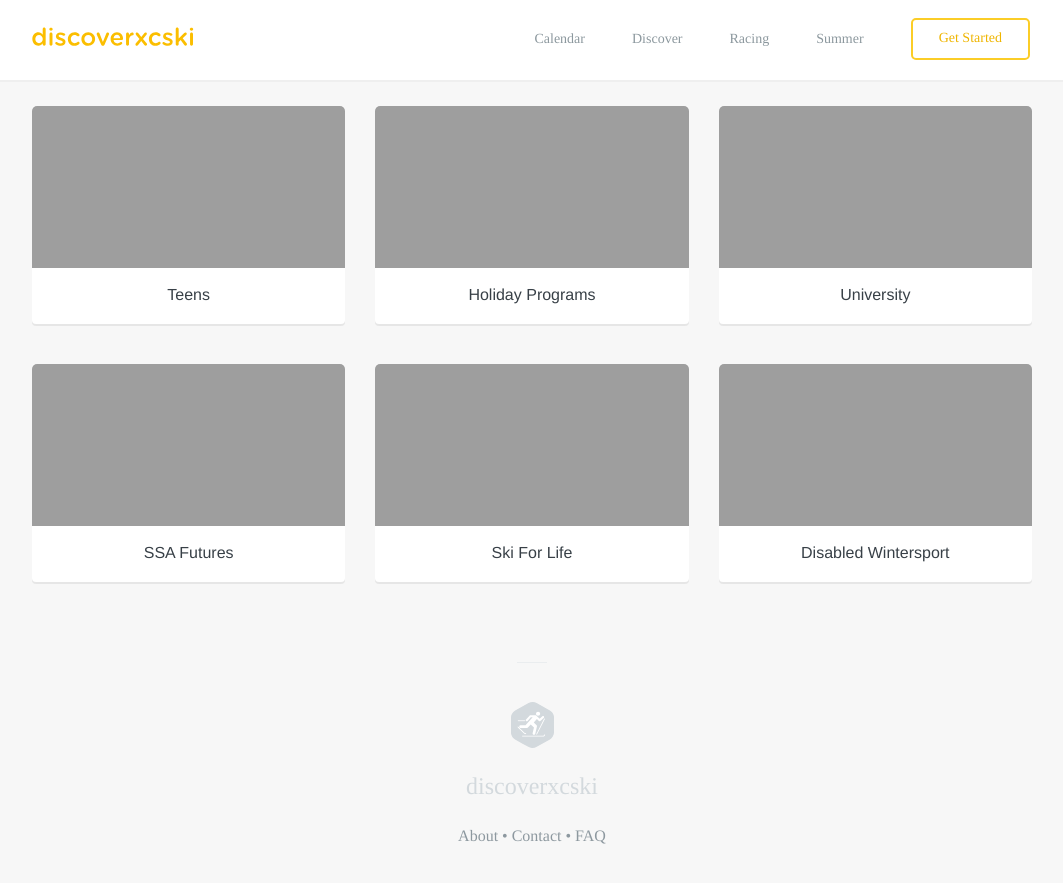
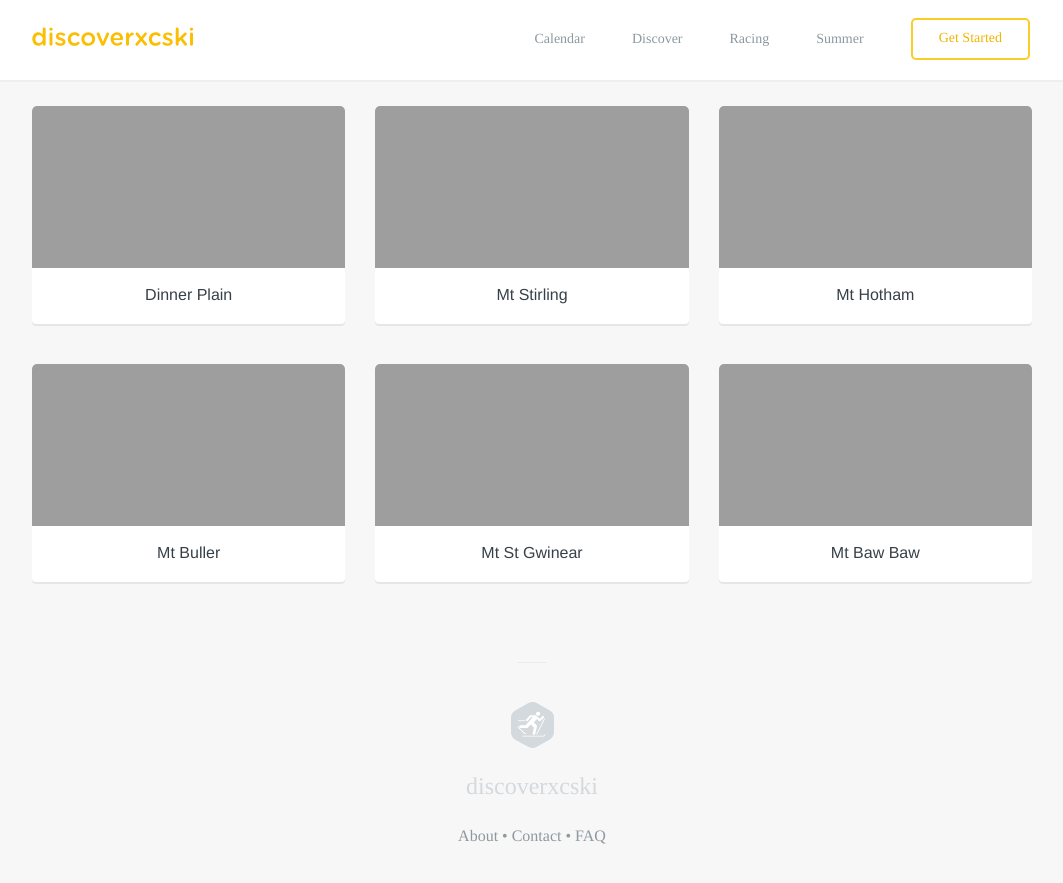
Before and after one commit to robcatto/robcatto.github.io, a Jekyll site: the page built from get-started/resorts/index.html, in a window 1280 px wide and 900 px high, scrolled down 1348 px. Shown: the top 883 px of the window, without its empty margins (108-1171 px from the left). Built offline with Jekyll 4.4.1, drawn with Linux system fonts in a browser that asks for light colours; some web fonts are replaced; Markdown is read by kramdown in place of the engine named in the settings.

Commit message:
Update index.html

```diff
--- a/get-started/resorts/index.html
+++ b/get-started/resorts/index.html
@@ -293,7 +293,7 @@ layout: default
 
 
                                     </div>
-                                    <span>Teens</span>
+                                    <span>Dinner Plain</span>
                             </a>
                         </div>
 
@@ -315,7 +315,7 @@ layout: default
 
 
                                     </div>
-                                    <span>Holiday Programs</span>
+                                    <span>Mt Stirling</span>
                             </a>
                         </div>
 
@@ -337,7 +337,7 @@ layout: default
 
 
                                     </div>
-                                    <span>University</span>
+                                    <span>Mt Hotham</span>
                             </a>
                         </div>
 
@@ -364,7 +364,7 @@ layout: default
 
 
                                     </div>
-                                    <span>SSA Futures</span>
+                                    <span>Mt Buller</span>
                             </a>
                         </div>
 
@@ -386,7 +386,7 @@ layout: default
 
 
                                     </div>
-                                    <span>Ski For Life</span>
+                                    <span>Mt St Gwinear</span>
                             </a>
                         </div>
 
@@ -407,9 +407,11 @@ layout: default
 
 
                                     </div>
-                                    <span>Disabled Wintersport</span>
+                                    <span>Mt Baw Baw</span>
                             </a>
                         </div>
+
+
 
 
                 </div>
```
